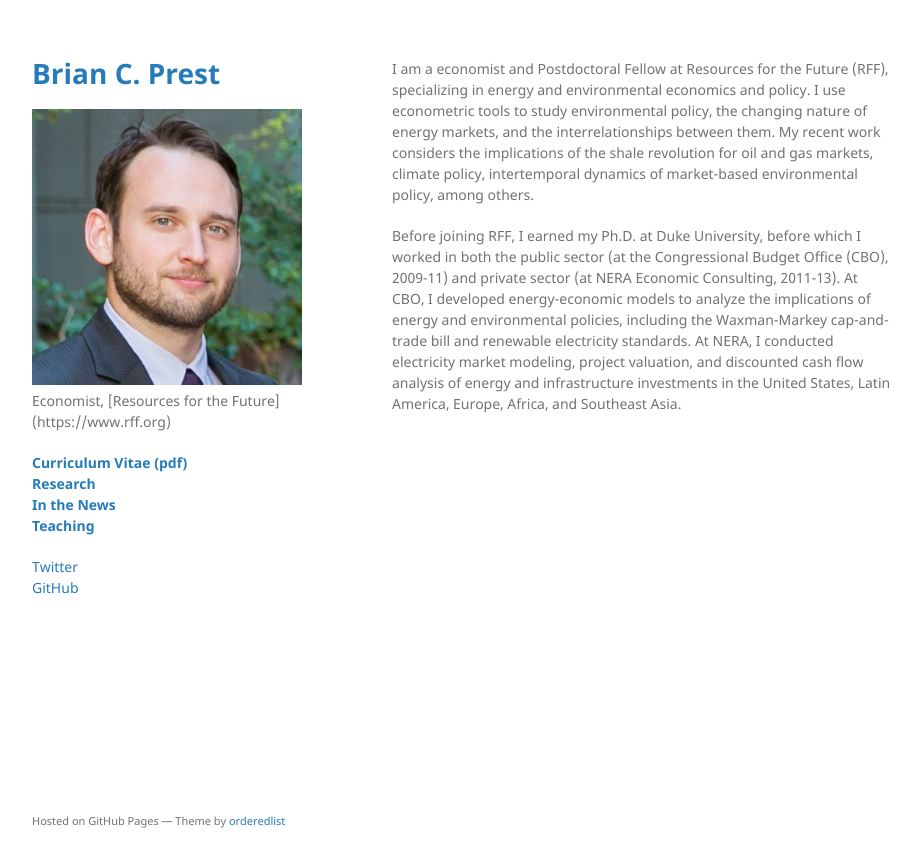
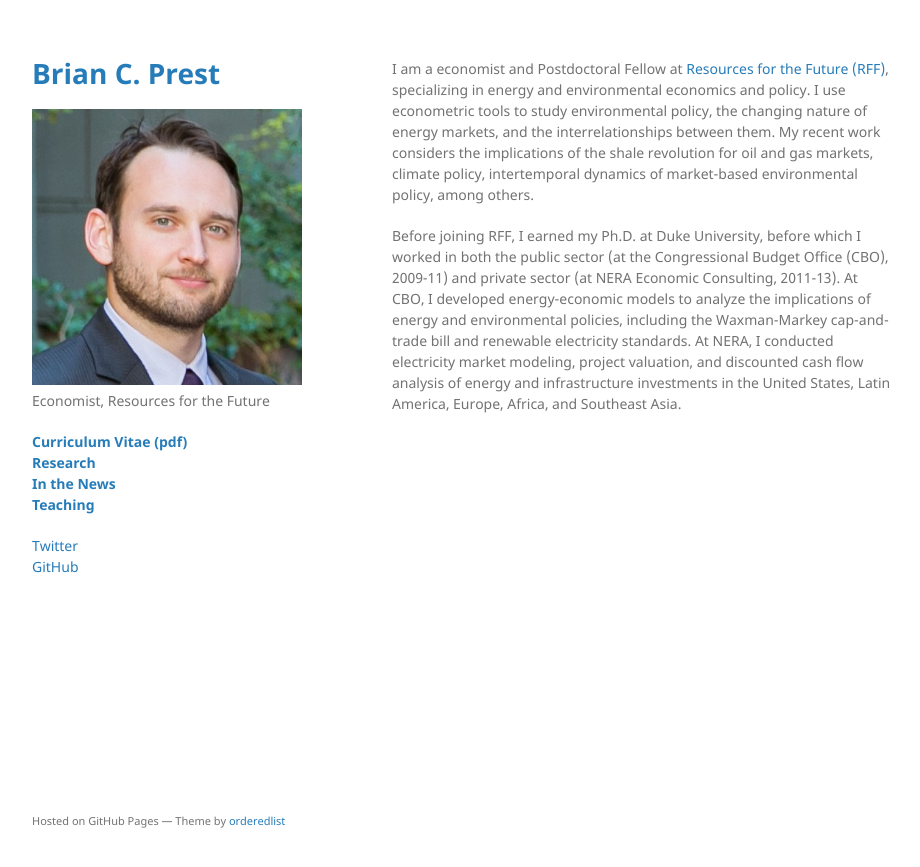
Before and after one commit to bprest/bprest.github.io, a Jekyll site: the page built from index.md, in a window 1280 px wide. Shown: the top 867 px of the page, without its empty margins (178-1098 px from the left). Built offline with Jekyll 4.4.1, drawn with Linux system fonts in a browser that asks for light colours; part of the change alters nothing that is shown.

Commit message:
fix RFF link

```diff
--- a/_config.yml
+++ b/_config.yml
@@ -4,7 +4,7 @@ email: prest@rff.org
 twitter_username: bprest
 github_username: bprest
 logo: /assets/img/prest_headshot.png
-description: Economist, [Resources for the Future](https://www.rff.org)
+description: Economist, Resources for the Future
 show_downloads: false
 google_analytics:
 
--- a/index.md
+++ b/index.md
@@ -2,6 +2,6 @@
 layout: default
 ---
 
-I am a economist and Postdoctoral Fellow at Resources for the Future (RFF), specializing in energy and environmental economics and policy. I use econometric tools to study environmental policy, the changing nature of energy markets, and the interrelationships between them. My recent work considers the implications of the shale revolution for oil and gas markets, climate policy, intertemporal dynamics of market-based environmental policy, among others.
+I am a economist and Postdoctoral Fellow at [Resources for the Future (RFF)](https://www.rff.org), specializing in energy and environmental economics and policy. I use econometric tools to study environmental policy, the changing nature of energy markets, and the interrelationships between them. My recent work considers the implications of the shale revolution for oil and gas markets, climate policy, intertemporal dynamics of market-based environmental policy, among others.
 
 Before joining RFF, I earned my Ph.D. at Duke University, before which I worked in both the public sector (at the Congressional Budget Office (CBO), 2009-11) and private sector (at NERA Economic Consulting, 2011-13). At CBO, I developed energy-economic models to analyze the implications of energy and environmental policies, including the Waxman-Markey cap-and-trade bill and renewable electricity standards. At NERA, I conducted electricity market modeling, project valuation, and discounted cash flow analysis of energy and infrastructure investments in the United States, Latin America, Europe, Africa, and Southeast Asia.
```
